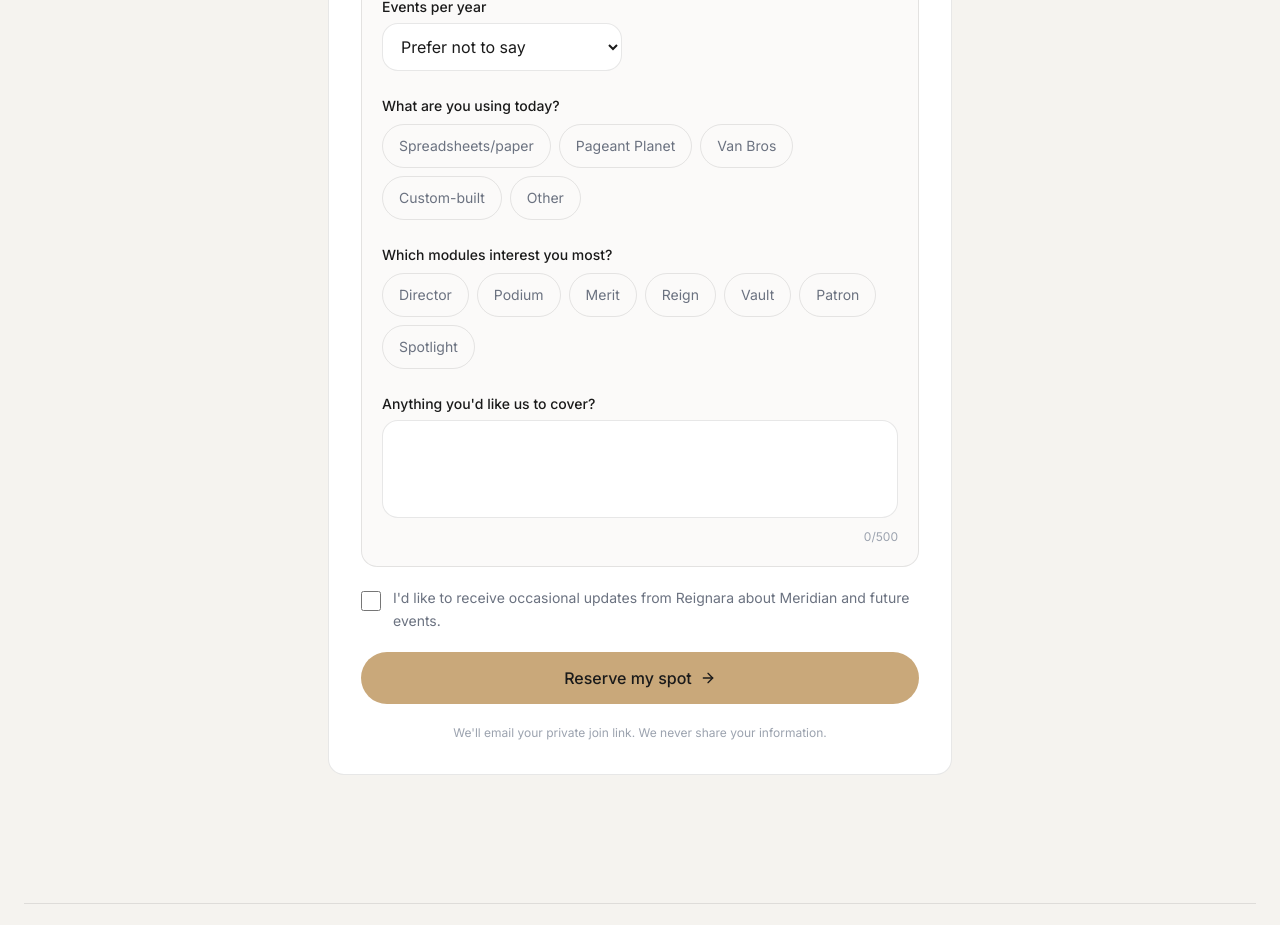
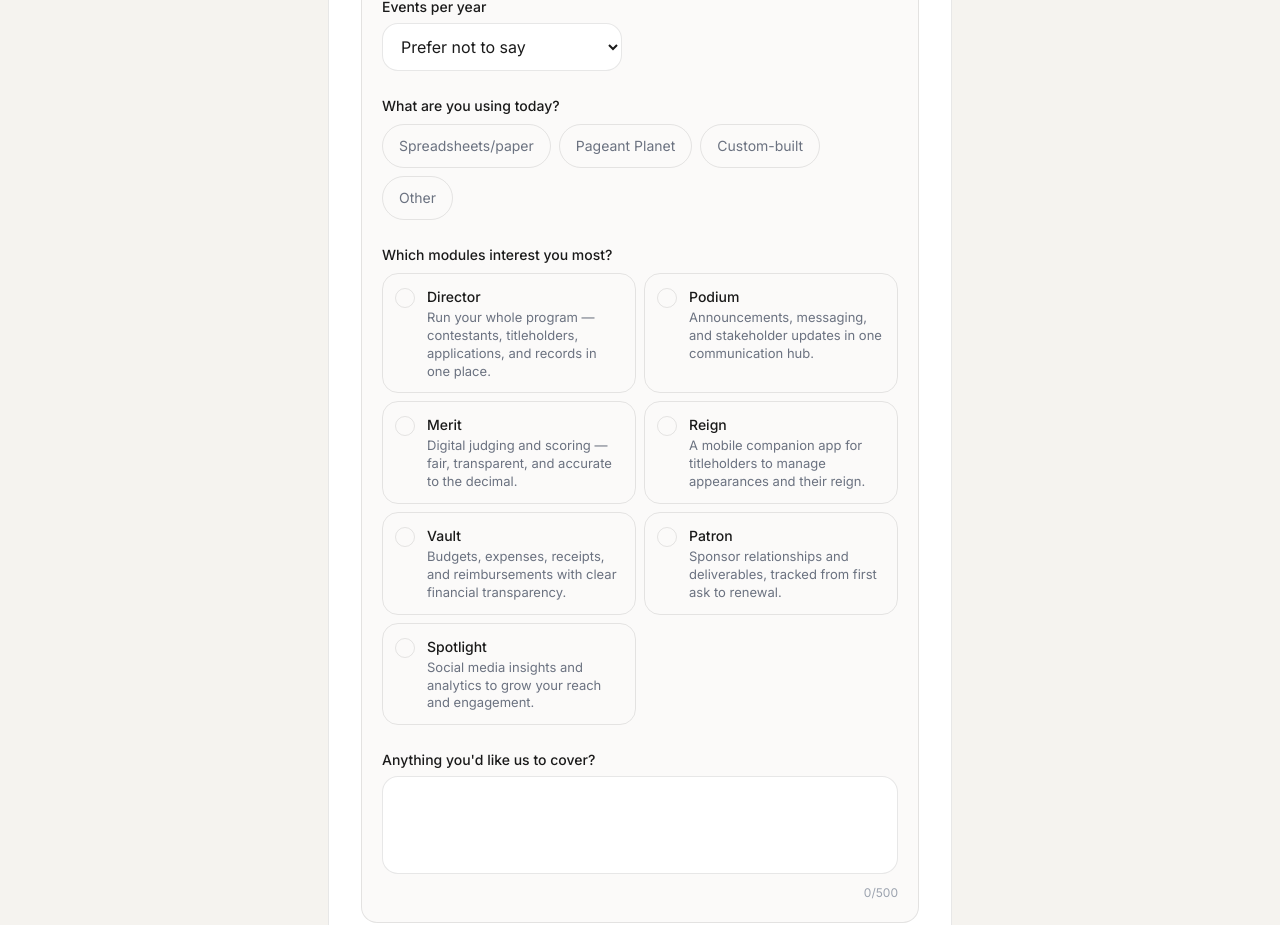
Before and after one commit to tannerk2/reignara_home, a Next.js app: page /webinar in a window 1280 px wide. Shown: the part 1200-2125 px from the top of the page. Built offline with nearby package versions, Linux system fonts and the light colour scheme.

Commit message:
Webinar form: drop 'Van Bros' from current-tools; expand module picker into labeled cards with one-line product descriptions

```diff
--- a/components/webinar/RegistrationForm.tsx
+++ b/components/webinar/RegistrationForm.tsx
@@ -1,7 +1,7 @@
 "use client"
 
 import { useEffect, useMemo, useRef, useState } from "react"
-import { ArrowRight } from "lucide-react"
+import { ArrowRight, Check } from "lucide-react"
 import {
   ROLES,
   LEVELS,
@@ -10,6 +10,7 @@
   EVENTS_PER_YEAR,
   CURRENT_TOOLS,
   MODULES,
+  MODULE_DESCRIPTIONS,
 } from "@/shared/enums"
 import { PARENT_ORGS } from "@/shared/generated/parent-orgs.generated"
 import { registrationFormSchema, suggestEmailCorrection } from "@/shared/schema"
@@ -477,7 +478,7 @@
 
         <fieldset className="mt-6">
           <legend className={labelCls}>Which modules interest you most?</legend>
-          <div className="mt-2 flex flex-wrap gap-2">
+          <div className="mt-2 grid gap-2 sm:grid-cols-2">
             {MODULES.map((m) => {
               const active = v.modulesOfInterest.includes(m)
               return (
@@ -487,11 +488,23 @@
                   aria-pressed={active}
                   onClick={() => toggleArray("modulesOfInterest", m)}
                   className={cn(
-                    "min-h-[44px] rounded-full border px-4 text-[14px] transition-colors",
-                    active ? "border-sage bg-sage/10 text-t1" : "border-border text-t2 hover:border-sage/40",
+                    "flex min-h-[44px] items-start gap-3 rounded-xl border p-3 text-left transition-colors",
+                    active ? "border-sage bg-sage/10" : "border-border hover:border-sage/40",
                   )}
                 >
-                  {m}
+                  <span
+                    aria-hidden="true"
+                    className={cn(
+                      "mt-0.5 flex h-5 w-5 shrink-0 items-center justify-center rounded-md border transition-colors",
+                      active ? "border-sage bg-sage text-white" : "border-border",
+                    )}
+                  >
+                    {active && <Check className="h-3.5 w-3.5" />}
+                  </span>
+                  <span>
+                    <span className="block text-[14px] font-medium text-t1">{m}</span>
+                    <span className="mt-0.5 block text-[13px] leading-snug text-t2">{MODULE_DESCRIPTIONS[m]}</span>
+                  </span>
                 </button>
               )
             })}
--- a/shared/enums.ts
+++ b/shared/enums.ts
@@ -23,18 +23,23 @@
 export const EVENTS_PER_YEAR = ["1", "2–3", "4+"] as const
 export type EventsPerYear = (typeof EVENTS_PER_YEAR)[number]
 
-export const CURRENT_TOOLS = [
-  "Spreadsheets/paper",
-  "Pageant Planet",
-  "Van Bros",
-  "Custom-built",
-  "Other",
-] as const
+export const CURRENT_TOOLS = ["Spreadsheets/paper", "Pageant Planet", "Custom-built", "Other"] as const
 export type CurrentTool = (typeof CURRENT_TOOLS)[number]
 
 // Envoy is intentionally excluded — it is a standalone product, not a Meridian module.
 export const MODULES = ["Director", "Podium", "Merit", "Reign", "Vault", "Patron", "Spotlight"] as const
 export type ModuleName = (typeof MODULES)[number]
+
+// Short, one-line explanations shown beside each module in the picker.
+export const MODULE_DESCRIPTIONS: Record<ModuleName, string> = {
+  Director: "Run your whole program — contestants, titleholders, applications, and records in one place.",
+  Podium: "Announcements, messaging, and stakeholder updates in one communication hub.",
+  Merit: "Digital judging and scoring — fair, transparent, and accurate to the decimal.",
+  Reign: "A mobile companion app for titleholders to manage appearances and their reign.",
+  Vault: "Budgets, expenses, receipts, and reimbursements with clear financial transparency.",
+  Patron: "Sponsor relationships and deliverables, tracked from first ask to renewal.",
+  Spotlight: "Social media insights and analytics to grow your reach and engagement.",
+}
 
 export const MATCH_STATUS = ["auto", "review", "new"] as const
 export type MatchStatus = (typeof MATCH_STATUS)[number]
```
Also changed, not shown: 1 other file (tests, documents, lock files or other folders).
